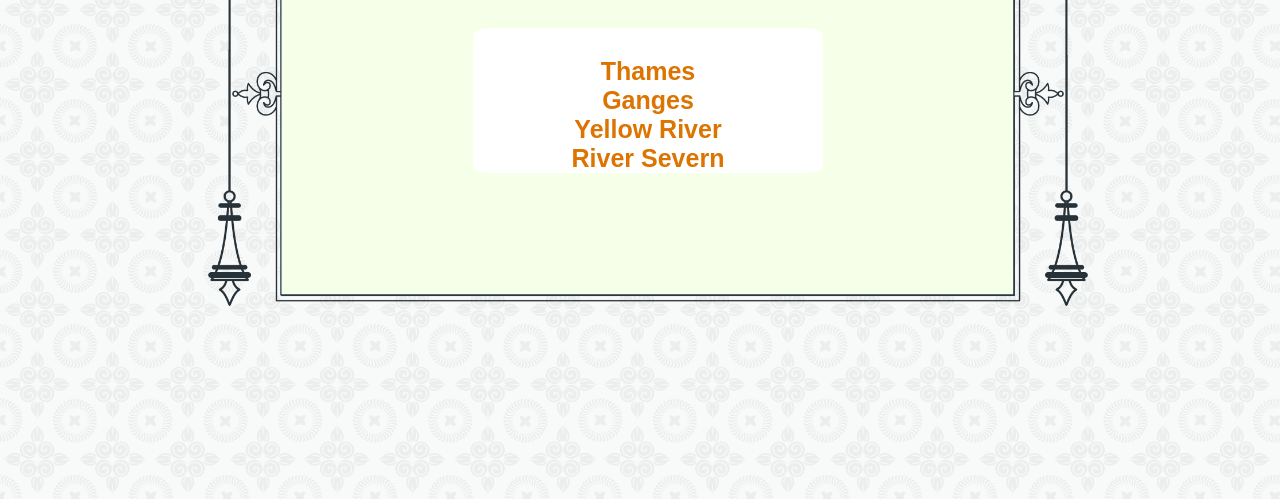
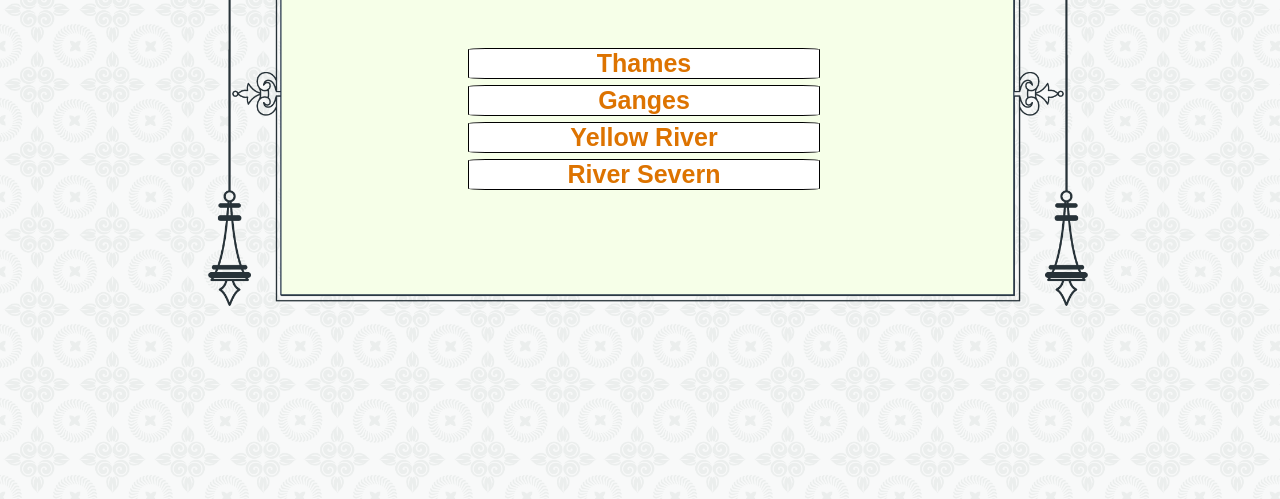
Before and after one commit to iamjink/TriviaGameOptionOne, a plain HTML site: page index.html in a window 1280 px wide. Both pictures are taken after a click on the picture 648 px from the left and 802 px from the top of the page. Shown: the part 703-1202 px from the top of the page. Drawn offline with nearby package versions, Linux system fonts and the light colour scheme; a web font is replaced by a local one.

Commit message:
setting the reset button in app.js

```diff
--- a/assets/app.js
+++ b/assets/app.js
@@ -1,53 +1,54 @@
 $(document).ready(function () {
+
     var QOptions = [{
             question: "Which river goes through London?",
             choices: ["Thames", "Ganges", "Yellow River", "River Severn"],
-            answer: 1
+            answer: 0
         },
         {
             question: "When was President Kennedy killed?",
             choices: ["1942", "1961", "1963", "1955"],
-            answer: 3
+            answer: 2
         },
         {
             question: "What’s the smallest type of tree in the world?",
             choices: ["Ash", "Birch", "Bonsai", "Acacia"],
-            answer: 3
+            answer: 2
         },
         {
             question: "What’s the smallest type of tree in the world?",
             choices: ["Ash", "Birch", "Bonsai", "Acacia"],
-            answer: 3
+            answer: 2
         },
         {
             question: "What’s the smallest type of tree in the world?",
             choices: ["Ash", "Birch", "Bonsai", "Acacia"],
-            answer: 3
+            answer: 2
         },
         {
             question: "What’s the smallest type of tree in the world?",
             choices: ["Ash", "Birch", "Bonsai", "Acacia"],
-            answer: 3
+            answer: 2
         },
         {
             question: "What’s the smallest type of tree in the world?",
             choices: ["Ash", "Birch", "Bonsai", "Acacia"],
-            answer: 3
+            answer: 2
         },
         {
             question: "What’s the smallest type of tree in the world?",
             choices: ["Ash", "Birch", "Bonsai", "Acacia"],
-            answer: 3
+            answer: 2
         },
         {
             question: "What’s the smallest type of tree in the world?",
             choices: ["Ash", "Birch", "Bonsai", "Acacia"],
-            answer: 3
+            answer: 2
         },
         {
             question: "What’s the smallest type of tree in the world?",
             choices: ["Ash", "Birch", "Bonsai", "Acacia"],
-            answer: 3
+            answer: 2
         },
     ];
 
@@ -55,12 +56,14 @@ $(document).ready(function () {
     var clockRunning = false;
     var time = 15;
     var intervalId;
-
-
+    var newIndex;
+    var currentQuestion;
+    var userGuess = "";
+    var correctCount = 0;
+    var wrongCount = 0;
 
     //start button
     function reset() {
-
         //shows start button
 
         var startButton = $("<img>")
@@ -70,36 +73,10 @@ $(document).ready(function () {
 
         //user clicks start button, and first question shows in div
 
-        $("#start-button").on("click", gameStart);
+        $("#start-button").on("click", questionDisplay);
 
     };
 
-    //start button on click function; starts the questions
-    function gameStart() {
-        timerStart();
-        questionDisplay();
-
-    }
-
-    function questionDisplay() {
-
-        //randomizing objects in question array and creating a new randomized question array called current question
-        newIndex = Math.floor(Math.random() * QOptions.length);
-        currentQuestion = QOptions[newIndex];
-
-        //displaying new question
-
-        $("#questionText").text(currentQuestion.question);
-
-        for (var i = 0; i < currentQuestion.choices.length; i++) {
-            choices = $("<p>");
-            choices.text(currentQuestion.choices[i]);
-            choices.attr("val", i);
-            $("#answerChoices").append("<br>" + currentQuestion.choices[i]);
-
-        };
-
-    }
 
     //timer functions
     function timerStart() {
@@ -109,8 +86,6 @@ $(document).ready(function () {
             console.log("time countdonw starts now");
             clockRunning = true;
         }
-
-
     }
 
     function decrement() {
@@ -125,19 +100,66 @@ $(document).ready(function () {
     function stop() {
         clockRunning = false;
         clearInterval(intervalId);
+        time = 15;
     }
 
-    //when user answers by clicking
 
-        $("#answerChoices").on("click", function() {
-            userChoice = parseInt($(this).attr("val"));
 
-            console.log(userChoice);
-            if (userChoice === currentQuestion.answer) {
+    function questionDisplay() {
 
+        //randomizing objects in question array and creating a new randomized question array called current question
+        newIndex = Math.floor(Math.random() * QOptions.length);
+        currentQuestion = QOptions[newIndex];
+
+        //displaying new question
+        timerStart();
+
+        $("#questionText").text(currentQuestion.question);
+
+        $("#answerChoices").empty();
+
+
+        for (var i = 0; i < currentQuestion.choices.length; i++) {
+
+            var userGuess = $("<div>");
+            userGuess.addClass("answerBlock");
+            userGuess.html(currentQuestion.choices[i]);
+            userGuess.attr("value", i);
+            $("#answerChoices").append(userGuess);
+        }
+
+        $(".answerBlock").on("click", function () {
+
+            userGuess = ($(this).attr("value"));
+
+            if (userGuess == currentQuestion.answer) {
+                stop();
+                correctCount++;
+                console.log("correct!")
+                questionDisplay();
+
+            } else {
+                stop();
+                wrongCount++;
+                console.log("incorrect!")
+                questionDisplay();
+            }
+
+            if ((correctCount + wrongCount) == QOptions.length) {
+                $("#questionText").text("You answered " + correctCount + " correct!")
+                $("#answerChoices").empty();
+
+                //reset button
+                var startButton = $("<img>")
+                startButton.attr("src", "assets/images/resetButton.png");
+                startButton.attr("id", "start-button")
+                $("#questionText").append(startButton);
+                $("#start-button").on("click", questionDisplay);
             }
 
         });
+
+    }
 
 
     reset();
@@ -145,21 +167,4 @@ $(document).ready(function () {
 
 
 
-
-
-    //show question in quest{ionText div
-
-
-    //make buttons for answerChoices
-
-    //if onclick === answers, then show "correct!", then go to the next question
-
-    //when all the questions are answered, then show # of wrongs and # of corrects,
-
-    //then display play again button
-
-
-
-
-
 });
--- a/assets/style.css
+++ b/assets/style.css
@@ -81,20 +81,21 @@ body {
   font-weight: bold;
   font-family: 'Sulphur Point', sans-serif;
 
-
-  background-color: white;
-  width: 350px;
-  /* border: 1px solid black; */
-  border-radius: 5%;
-
-
-
   position: relative;
   left: 50%;
   transform: translate(-50%, -715px);
 
 }
 
+.answerBlock{
+  background-color: white;
+  width: 350px;
+  border: 1px solid black;
+  border-radius: 5%;
+  margin-top: 6px;
+  transform: translate(295px, 20px);
+
+}
 
 /* footer */
 #footer {
--- a/index.html
+++ b/index.html
@@ -9,8 +9,10 @@
     <!-- css -->
     <link rel="stylesheet" href="assets/style.css">
     <!-- Jquery -->
-    <script src="https://code.jquery.com/jquery-3.4.1.js"
-        integrity="sha256-WpOohJOqMqqyKL9FccASB9O0KwACQJpFTUBLTYOVvVU=" crossorigin="anonymous"></script>
+    <script src="https://ajax.googleapis.com/ajax/libs/jquery/3.2.1/jquery.min.js"></script>
+	<script src="https://ajax.googleapis.com/ajax/libs/jquery/3.2.1/jquery.min.js"></script>
+    <!-- <script src="https://code.jquery.com/jquery-3.4.1.js"
+        integrity="sha256-WpOohJOqMqqyKL9FccASB9O0KwACQJpFTUBLTYOVvVU=" crossorigin="anonymous"></script> -->
     <!-- google font -->
     <link href="https://fonts.googleapis.com/css?family=Sulphur+Point&display=swap" rel="stylesheet">
 
```
Also changed, not shown: assets/images/resetButton.png (added).
